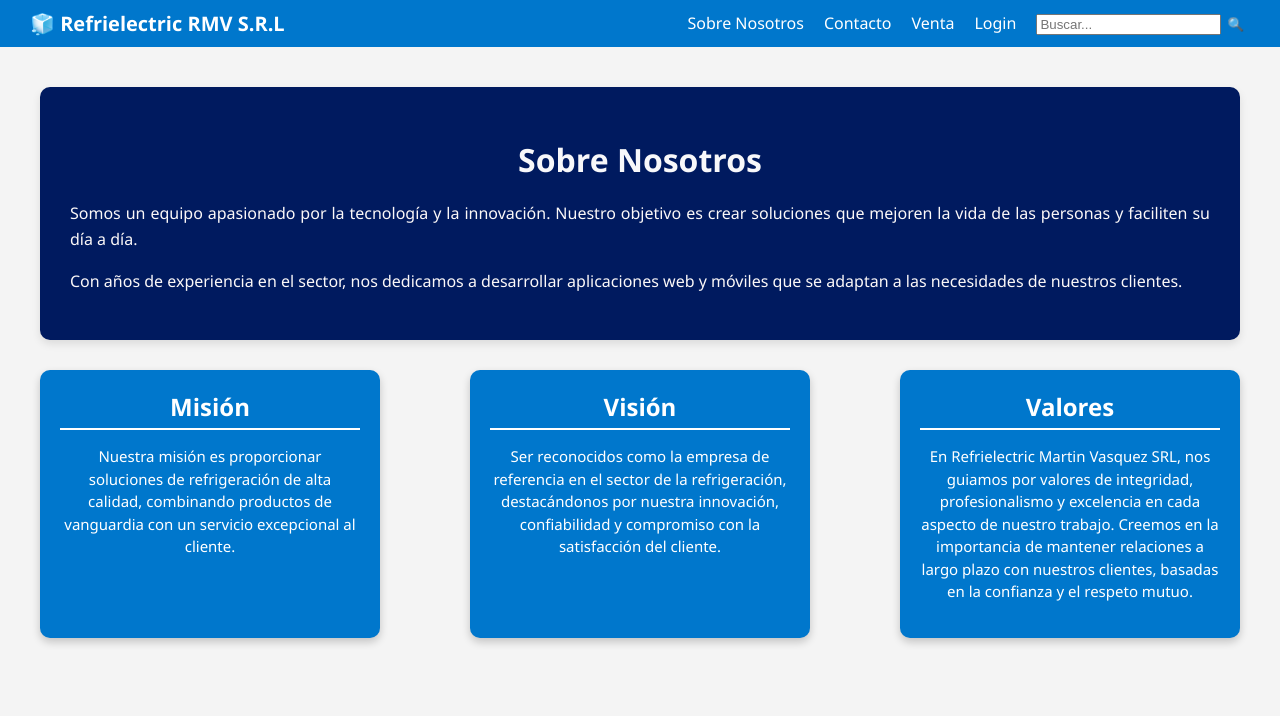
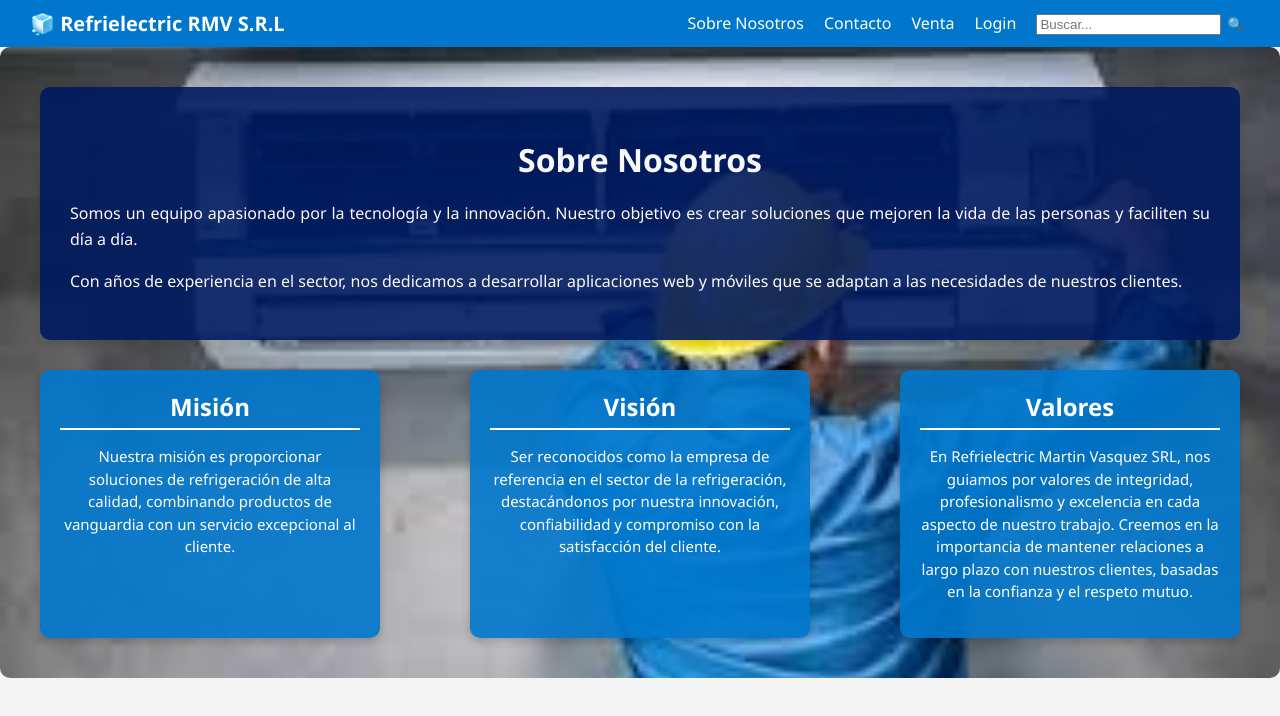
Before and after one commit to khaterine17/Proyecto-Final, a React (Vite) app in the folder proyecto_final/: page /SobreNosotros in a window 1280 px wide. Shown: the top 716 px of the page. Built offline with nearby package versions, Linux system fonts and the light colour scheme.

Commit message:
IMG de SN

```diff
--- a/proyecto_final/src/App.css
+++ b/proyecto_final/src/App.css
@@ -43,18 +43,24 @@
   color: #cce7ff;
 }
 
-/* Sobre Nosotros */
-
-.sobre-nosotros-container {
+/* Sobre Nosotros */.sobre-nosotros-container {
   padding: 40px;
   max-width: 1200px;
   margin: auto;
   font-family: 'Segoe UI', Tahoma, Geneva, Verdana, sans-serif;
+
+  /* Fondo con imagen */
+  background-image: url('/sobreNosotros.jpg'); /* Cambia la ruta a la imagen deseada */
+  background-size: cover;        /* Ajusta la imagen al tamaño del contenedor */
+  background-position: center;   /* Centra la imagen */
+  background-repeat: no-repeat;  /* No se repite la imagen */
+  border-radius: 10px;
 }
+
 
 /* Nueva tarjeta para la introducción */
 .intro-card {
-  background-color: #001A5F; /* Azul claro para combinar */
+  background-color: rgba(0, 26, 95, 0.9);
   color: #fbf8f8;
   border-radius: 10px;
   padding: 30px;
@@ -82,7 +88,8 @@
 }
 
 .card {
-  background-color: #0077cc;
+  background-color: rgba(0, 119, 204, 0.9);
+
   color: white;
   border-radius: 10px;
   padding: 20px;
```
Also changed, not shown: proyecto_final/public/sobreNosotros.jpg (added).
